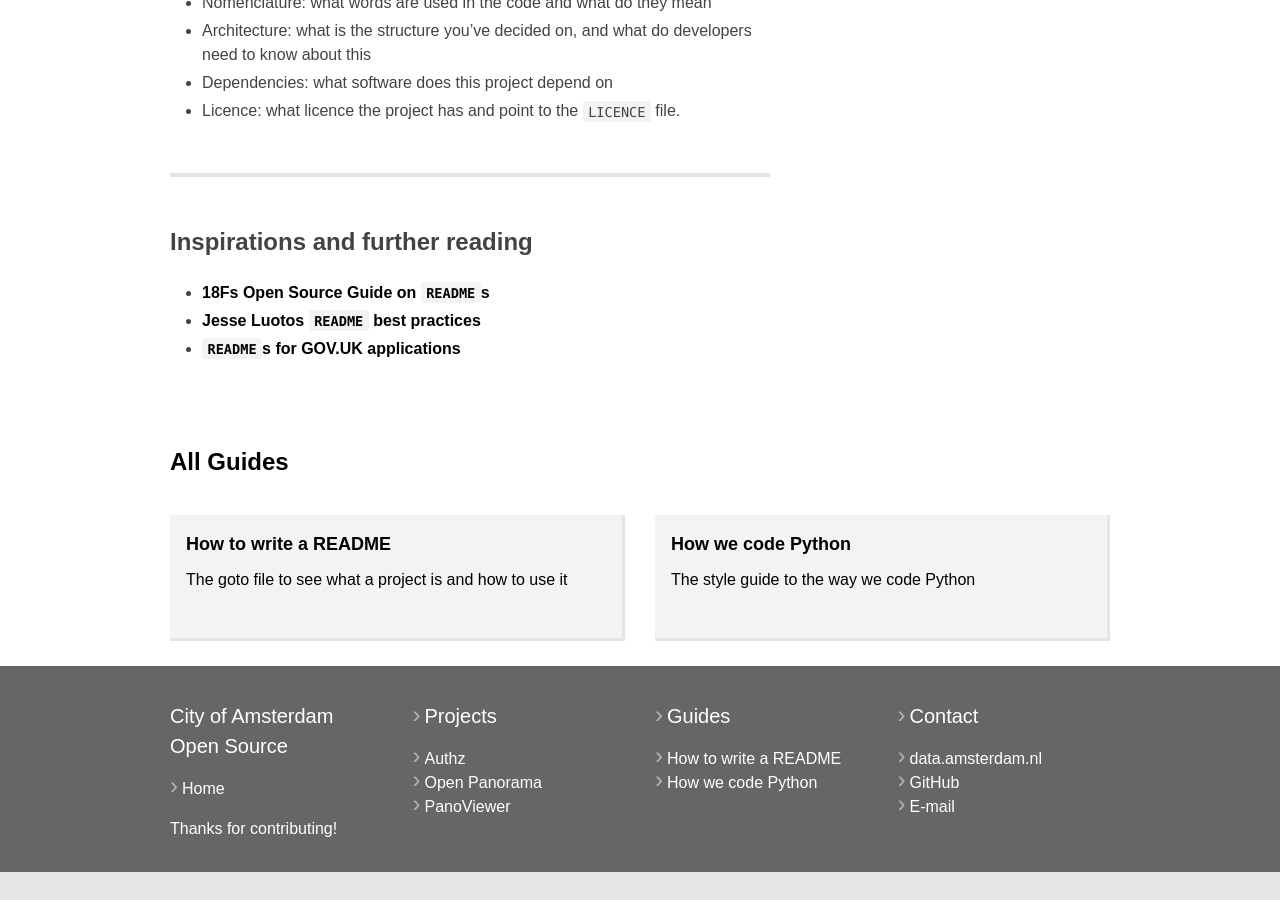
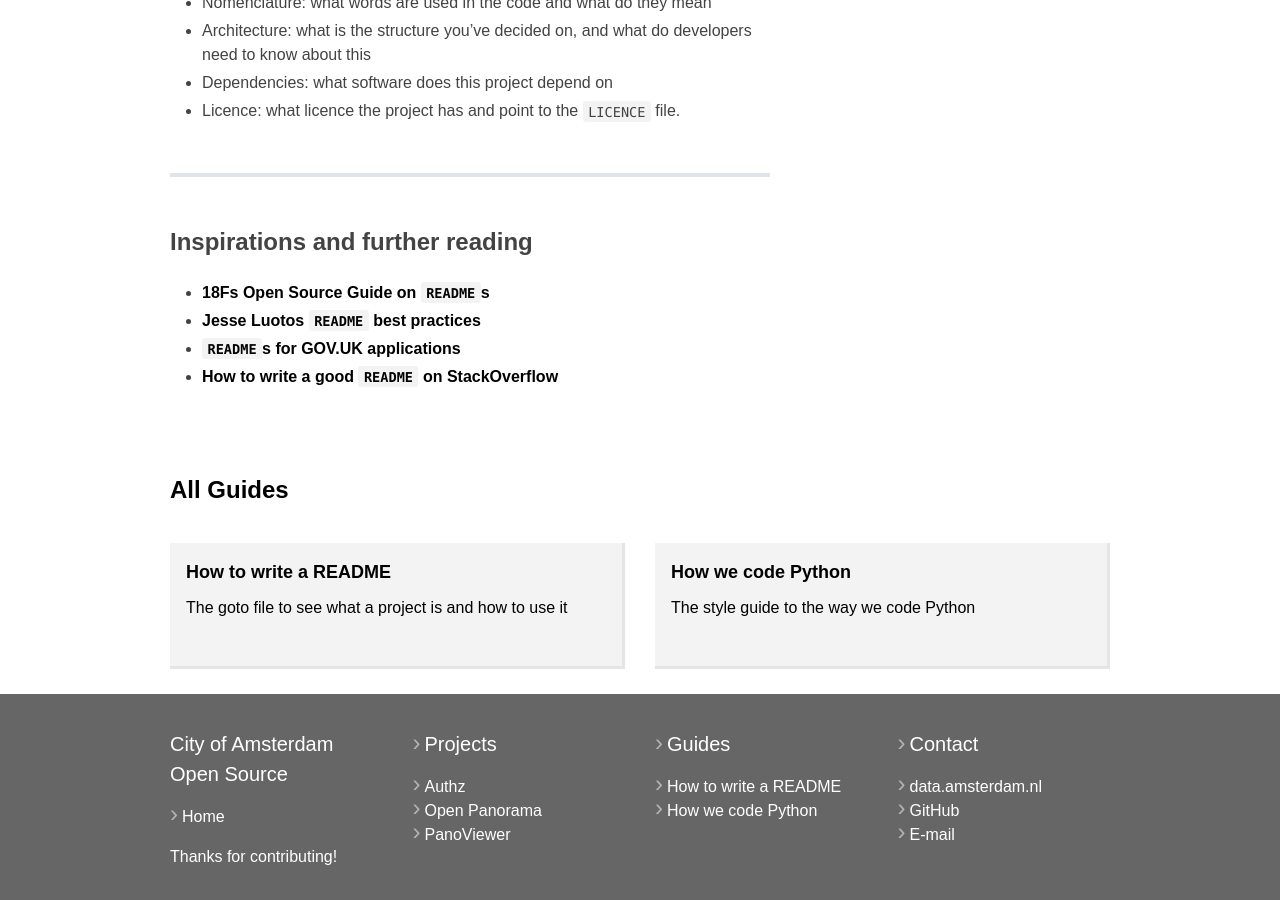
Before and after one commit to Amsterdam/amsterdam.github.io, a Jekyll site: the page built from guides/how-to-readme.md, in a window 1280 px wide and 900 px high, scrolled down 2390 px. Built offline with Jekyll 4.4.1, drawn with Linux system fonts in a browser that asks for light colours; our own code applies the rules of GitHub Pages for plain Markdown files; before the commit the page ends 3262 px from its top, so only the background shows below that.

Commit message:
Add the Stackoverflow link

```diff
--- a/guides/how-to-readme.md
+++ b/guides/how-to-readme.md
@@ -74,3 +74,4 @@ Depending on your project you might also need to explain more about:
 * [18Fs Open Source Guide on `README`s](https://open-source-guide.18f.gov/making-readmes-readable/)
 * [Jesse Luotos `README` best practices](https://github.com/jehna/readme-best-practices/)
 * [`README`s for GOV.UK applications](https://docs.publishing.service.gov.uk/manual/readmes.html)
+* [How to write a good `README` on StackOverflow](https://stackoverflow.com/questions/2304863/how-to-write-a-good-readme)
```
